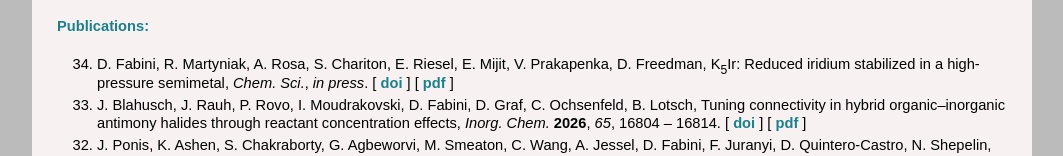
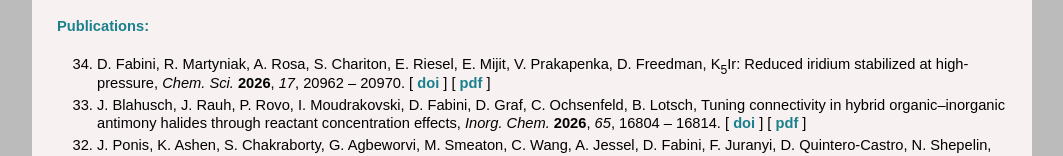
Before and after one commit to dougfabini/dougfabini.github.io, a plain HTML site: page index.html in a window 1280 px wide. Shown: the part 1577-1733 px from the top of the page, without its empty margins (108-1171 px from the left). Drawn offline with Linux system fonts and the light colour scheme.

Commit message:
Update index.html

```diff
--- a/index.html
+++ b/index.html
@@ -168,15 +168,9 @@
 
 <ol reversed>
 
-<!--
-<li>
-K. Thanabalasingam, M. Singh, D. Fabini, M. Abeykoon, K. McCall,
-Discovery of transparent conductor candidate Cs<sub>2</sub>CdI<sub>2</sub>Cl<sub>2</sub> &ndash; Heteroleptic 2D perovskite with 3D electronic character, <i>submitted</i>.
--->
-
 <li>
 D. Fabini, R. Martyniak, A. Rosa, S. Chariton, E. Riesel, E. Mijit, V. Prakapenka, D. Freedman,
-K<sub>5</sub>Ir: Reduced iridium stabilized in a high-pressure semimetal, <i>Chem. Sci.</i>, <i>in press</i>. [&nbsp;<a href="https://doi.org/10.1039/D6SC03528K"><b>doi</b></a>&nbsp;]&nbsp;[&nbsp;<a href="https://pubs.rsc.org/sc/article-pdf/doi/10.1039/d6sc03528k/14778607/d6sc03528k.pdf"><b>pdf</b></a>&nbsp;]
+K<sub>5</sub>Ir: Reduced iridium stabilized at high-pressure, <i>Chem. Sci.</i> <b>2026</b>, <i>17</i>, 20962&nbsp;&ndash;&nbsp;20970. [&nbsp;<a href="https://doi.org/10.1039/D6SC03528K"><b>doi</b></a>&nbsp;]&nbsp;[&nbsp;<a href="https://pubs.rsc.org/sc/article-pdf/doi/10.1039/d6sc03528k/14778607/d6sc03528k.pdf"><b>pdf</b></a>&nbsp;]
 
 <li>
 J. Blahusch, J. Rauh, P. Rovo, I. Moudrakovski, D. Fabini, D. Graf, C. Ochsenfeld, B. Lotsch,
```
